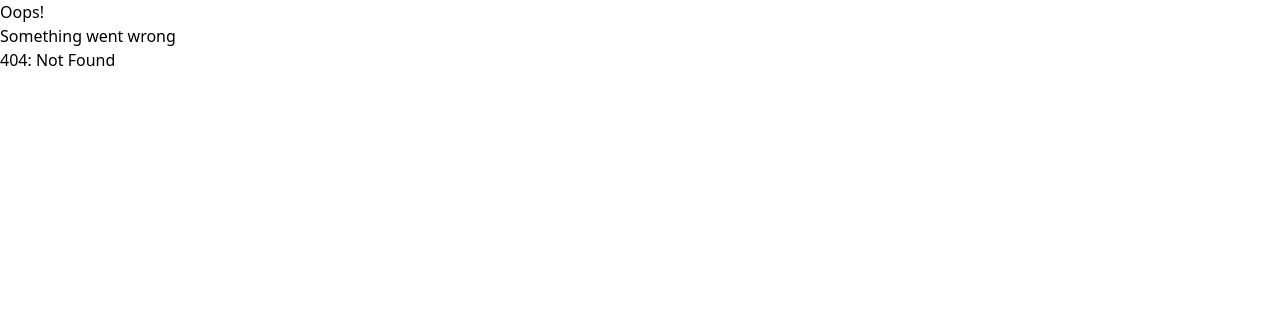
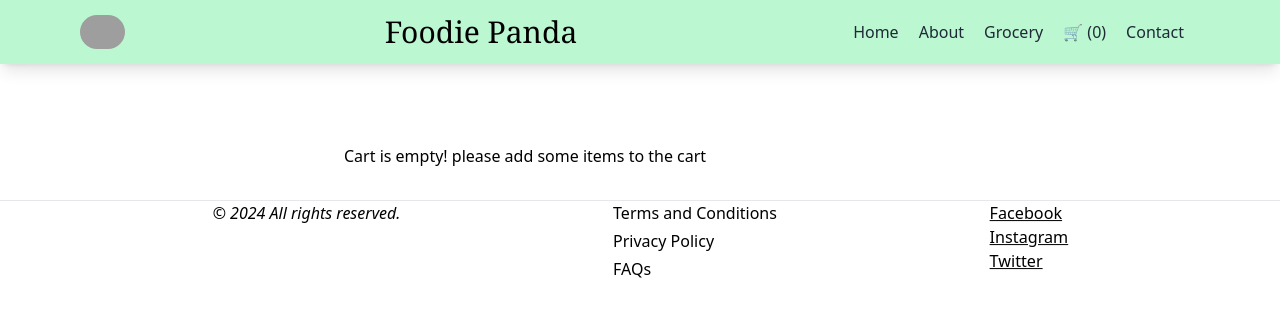
Before and after one commit to akshaybhinge19/foodie-panda, a React (Vite) app: page /foodie-panda/cart in a window 1280 px wide. Before the commit this address had no page. Shown: the top 316 px of the page. Built offline with nearby package versions, Linux system fonts and the light colour scheme; grey boxes are pictures that could not be loaded.

Commit message:
cart page with redux and redux toolkit

```diff
--- a/package.json
+++ b/package.json
@@ -18,11 +18,13 @@
     "tailwindcss": "^3.4.10"
   },
   "dependencies": {
+    "@reduxjs/toolkit": "^2.2.7",
     "food-ordering-app": "file:",
     "gh-pages": "^6.1.1",
     "react": "^18.3.1",
     "react-dom": "^18.3.1",
     "react-icons": "^5.2.1",
+    "react-redux": "^9.1.2",
     "react-router-dom": "^6.26.0"
   },
   "browserslist": [
--- a/src/App.js
+++ b/src/App.js
@@ -10,18 +10,23 @@ import About from "./views/About";
 import ContactUs from "./views/ContactUs";
 import Error from "./components/Error";
 import RestaurantMenu from "./views/RestaurantMenu";
+import Cart from "./views/Cart";
+import { Provider } from "react-redux";
+import appStore from "./utils/appStore";
 // import Grocery from "./views/Grocery";
 
 const Grocery  = lazy(()=> import("./views/Grocery"));
 
 const AppLayout = () => {
   return (
+    <Provider store={appStore}>
       <div className="app">
         <Header />
         {/* <Body /> */}
         <Outlet/>
         <Footer />
       </div>
+    </Provider>
   );
 };
 
@@ -39,6 +44,7 @@ const router = createBrowserRouter([
       },
       { path: '/contact-us', element: <ContactUs /> },
       { path: '/restaurants/:id', element: <RestaurantMenu /> },
+      { path: '/cart', element: <Cart /> },
     ],
     errorElement: <Error/>
   },
--- a/src/components/Header.jsx
+++ b/src/components/Header.jsx
@@ -1,5 +1,6 @@
 import { Link } from "react-router-dom";
 import { useNavigate, useLocation } from "react-router-dom";
+import { useSelector } from "react-redux";
 
 const Header = () => {
   const navigate = useNavigate();
@@ -9,6 +10,10 @@ const Header = () => {
     if(currentPath.pathname === "/") navigate(0)
     else navigate(path);
   }
+  // Subscribing to the store using a selector
+  const cartItems  = useSelector((store)=> store.cart.items);
+  console.log("header cart", cartItems);
+
   return (
     <header className="flex justify-between items-center px-20 mb-2 bg-green-200 shadow-lg h-16">
       <img
@@ -30,7 +35,7 @@ const Header = () => {
             <Link to={'/grocery'}>Grocery</Link>
           </li>
           <li className="text-gray-800 transition-all ease-in-out delay-100 hover:scale-110 hover:text-black duration-200 cursor-pointer">
-            🛒
+            <Link to={'/cart'}>🛒 ({ cartItems.length })</Link>
           </li>
           {/* <li onClick={()=> document.documentElement.scrollTop = document.documentElement.scrollHeight}>Contact</li> */}
           <li className="text-gray-800 transition-all ease-in-out delay-100 hover:scale-110 hover:text-black duration-200">
--- a/src/components/MenuItems.jsx
+++ b/src/components/MenuItems.jsx
@@ -1,7 +1,17 @@
 import { FaStar } from "react-icons/fa6";
 import { CDN_MENU_IMG_PATH } from "../utils/constants";
+import { useDispatch } from "react-redux";
+import { addItem } from "../utils/cartSlice";
 
 const MenuItems = ({ menuItems }) => {
+  const dispatch  = useDispatch();
+
+  const handleAddItems = (item) => {
+    // dispatch an item to cart
+    console.log("Add to cart clicked", item);
+    dispatch(addItem(item));
+  }
+
   return (
     <>
       <ul className="menu-item-container w-full m-0 p-4 flex flex-col gap-0 list-none list-image-none">
@@ -54,6 +64,7 @@ const MenuItems = ({ menuItems }) => {
                             text-green-700 font-bold bg-white py-1.5 px-2.5 rounded-lg
                             hover:bg-gray-300 border-2 border-green-800
                             "
+                    onClick={ () => handleAddItems(itemCard) }
                   >
                     ADD
                   </button>
--- /dev/null
+++ b/src/utils/appStore.js
@@ -0,0 +1,12 @@
+import { configureStore } from "@reduxjs/toolkit";
+import cartReducer from "./cartSlice";
+
+
+const appStore = configureStore({
+    reducer: {
+        cart: cartReducer,
+    },
+    // devTools: process.env.NODE_ENV === 'development', // Enable Redux DevTools in development mode
+});
+
+export default appStore;
--- /dev/null
+++ b/src/utils/cartSlice.js
@@ -0,0 +1,25 @@
+import { createSlice } from "@reduxjs/toolkit";
+
+
+const cartSlice = createSlice({
+    name: 'cart',
+    initialState: {
+        items: [],
+    },
+    reducers: {
+        addItem: (state,action) => {
+            state.items.push(action.payload);
+        },
+        removeItem: (state) => {
+            // state.items = state.items.filter(item => item.id!== action.payload);
+            state.items.pop();
+        },
+        clearCart: (state) => {
+            state.items = [];
+        }
+    }
+})
+
+export const { addItem, removeItem, clearCart } = cartSlice.actions;
+
+export default cartSlice.reducer;
--- /dev/null
+++ b/src/views/Cart.jsx
@@ -0,0 +1,28 @@
+import { useSelector } from "react-redux";
+import MenuItems from "../components/MenuItems";
+import { useDispatch } from "react-redux";
+import { clearCart } from "../utils/cartSlice";
+
+const Cart = () => {
+    const cartItems = useSelector(state => state.cart.items);
+    const dispatch = useDispatch();
+    console.log(cartItems);
+    const handleClearCart = () => {
+        dispatch(clearCart());
+    }
+
+    return (
+        <div className="m-4 relative w-[100%] mt-8 p-4 font-sans min-h-max">
+            <div className="w-6/12 m-auto">
+                {cartItems.length > 0 && <button className="m-2 p-2 text-white bg-black rounded-lg" onClick={handleClearCart}>Clear Cart</button>}
+                <MenuItems menuItems={cartItems} />
+                {cartItems.length === 0 && <div> Cart is empty! please add some items to the cart</div>}
+                {cartItems.length > 0 && <button className="m-2 p-2 text-white bg-blue-300 rounded-lg">Checkout</button>}
+            </div>
+
+        </div>
+    )
+}
+
+
+export default Cart;
```
Also changed, not shown: 1 other file (tests, documents, lock files or other folders). Lines whose indentation alone changed are shown as unchanged.
